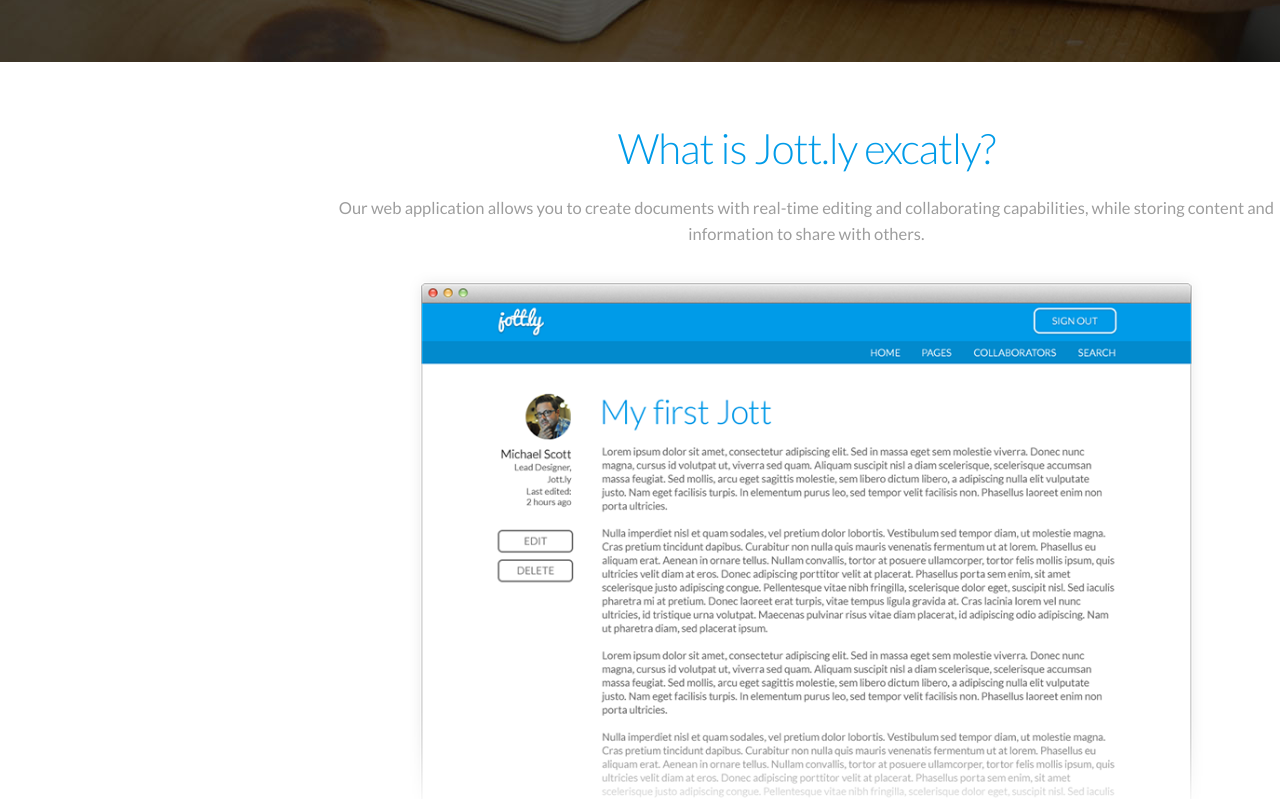
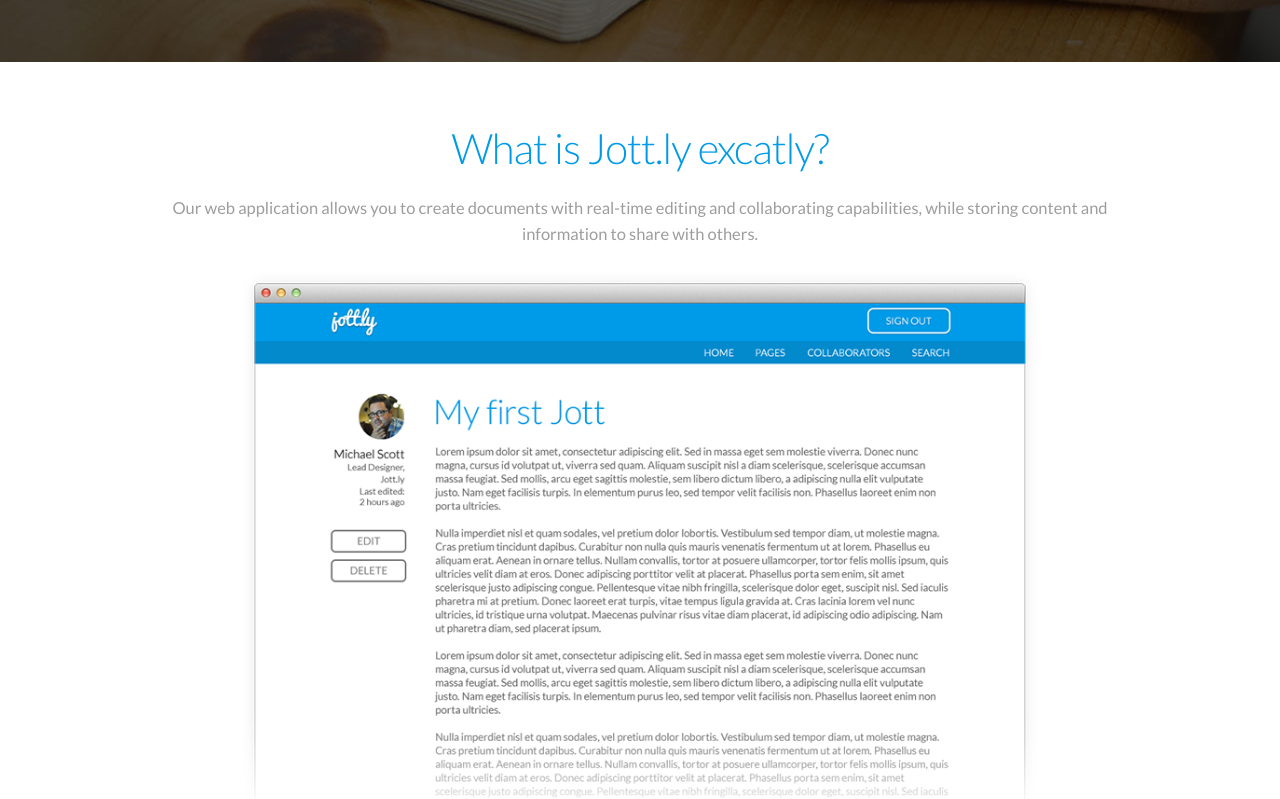
Before and after one commit to aGodsky/Jottly, a plain HTML site: page index.html in a window 1280 px wide. Shown: the part 618-1417 px from the top of the page. Drawn offline with Linux system fonts and the light colour scheme.

Commit message:
Fixed Offset

```diff
--- a/index.html
+++ b/index.html
@@ -71,7 +71,7 @@
 ================================================== -->
 <section class="benefits">
 	<div class="container">
-		<div class="eigh columns offset-by-two">
+		<div class="eigh columns">
 			<h2>What is Jott.ly excatly?</h2>
 
 			<p>Our web application allows you to create documents with real-time editing and collaborating capabilities,
```
